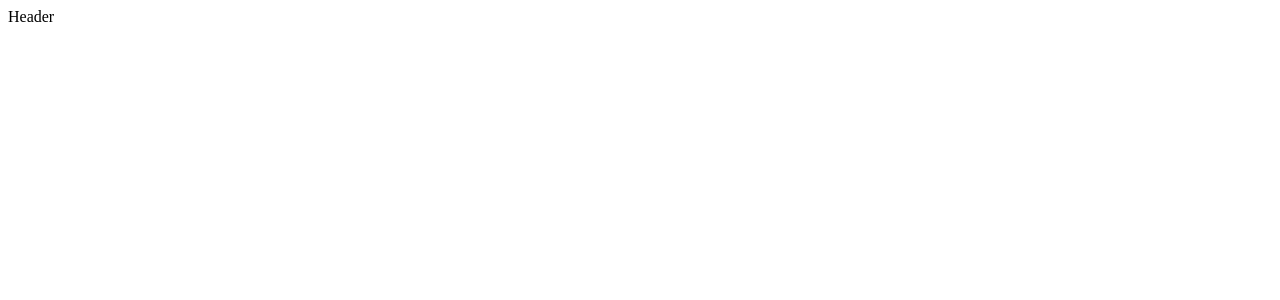
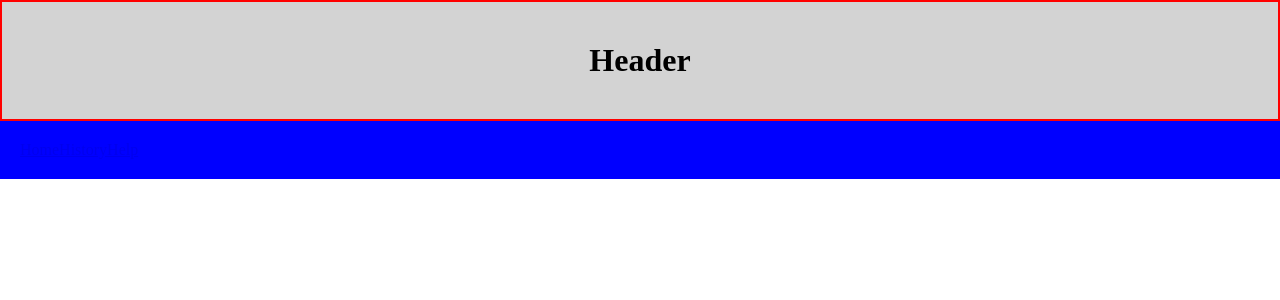
Before and after one commit to dl-watson/29_mr-postman, a React app: page / in a window 1280 px wide. Shown: the top 300 px of the page. Built offline with nearby package versions, Linux system fonts and the light colour scheme.

Commit message:
set up Router

```diff
--- a/package.json
+++ b/package.json
@@ -58,6 +58,7 @@
   },
   "dependencies": {
     "react": "^17.0.1",
-    "react-dom": "^17.0.1"
+    "react-dom": "^17.0.1",
+    "react-router-dom": "^5.2.0"
   }
 }
--- a/src/components/app/App.jsx
+++ b/src/components/app/App.jsx
@@ -1,11 +1,32 @@
 import React from "react";
+import { BrowserRouter as Router, Route, Switch } from "react-router-dom";
 import Home from "../../containers/Home";
+import History from "../pages/History";
+import Help from "../pages/Help";
 
 const App = () => {
   return (
-    <>
-      <Home />
-    </>
+    <div className="main">
+      <Router>
+        <Switch>
+          <Route
+            path="/"
+            exact
+            render={(routerProps) => <Home {...routerProps} />}
+          />
+          <Route
+            path="/history"
+            exact
+            render={(routerProps) => <History {...routerProps} />}
+          />
+          <Route
+            path="/help"
+            exact
+            render={(routerProps) => <Help {...routerProps} />}
+          />
+        </Switch>
+      </Router>
+    </div>
   );
 };
 
--- a/src/components/headers/Header.jsx
+++ b/src/components/headers/Header.jsx
@@ -1,8 +1,14 @@
 import React from "react";
+import NavigationBar from "./NavigationBar";
 import styles from "./styles/Header.css";
 
 const Header = () => {
-  return <header className={styles.Header}>Header</header>;
+  return (
+    <header className={styles.Header}>
+      <h2>Header</h2>
+      <NavigationBar />
+    </header>
+  );
 };
 
 export default Header;
--- a/src/components/headers/NavigationBar.jsx
+++ b/src/components/headers/NavigationBar.jsx
@@ -1,5 +1,15 @@
 import React from "react";
+import { Link } from "react-router-dom";
+import styles from "./styles/NavigationBar.css";
 
-export const NavigationBar = () => {
-  return <div></div>;
+const NavigationBar = () => {
+  return (
+    <div className={styles.NavigationBar}>
+      <Link to="/">Home</Link>
+      <Link to="/history">History</Link>
+      <Link to="/help">Help</Link>
+    </div>
+  );
 };
+
+export default NavigationBar;
--- a/src/components/headers/styles/Header.css
+++ b/src/components/headers/styles/Header.css
@@ -1,3 +1,16 @@
+* {
+    margin: 0;
+    padding: 0;
+    box-sizing: border-box;
+}
+
 .Header {
 
+    h2 {
+        padding: 40px;
+        font-size: 2rem;
+        text-align: center;
+        border: 2px solid red;
+        background-color: lightgrey;
+    }
 }
--- /dev/null
+++ b/src/components/headers/styles/NavigationBar.css
@@ -0,0 +1,4 @@
+.NavigationBar {
+    background-color: blue;
+    padding: 20px;
+}
```
Also changed, not shown: 1 other file (tests, documents, lock files or other folders).
